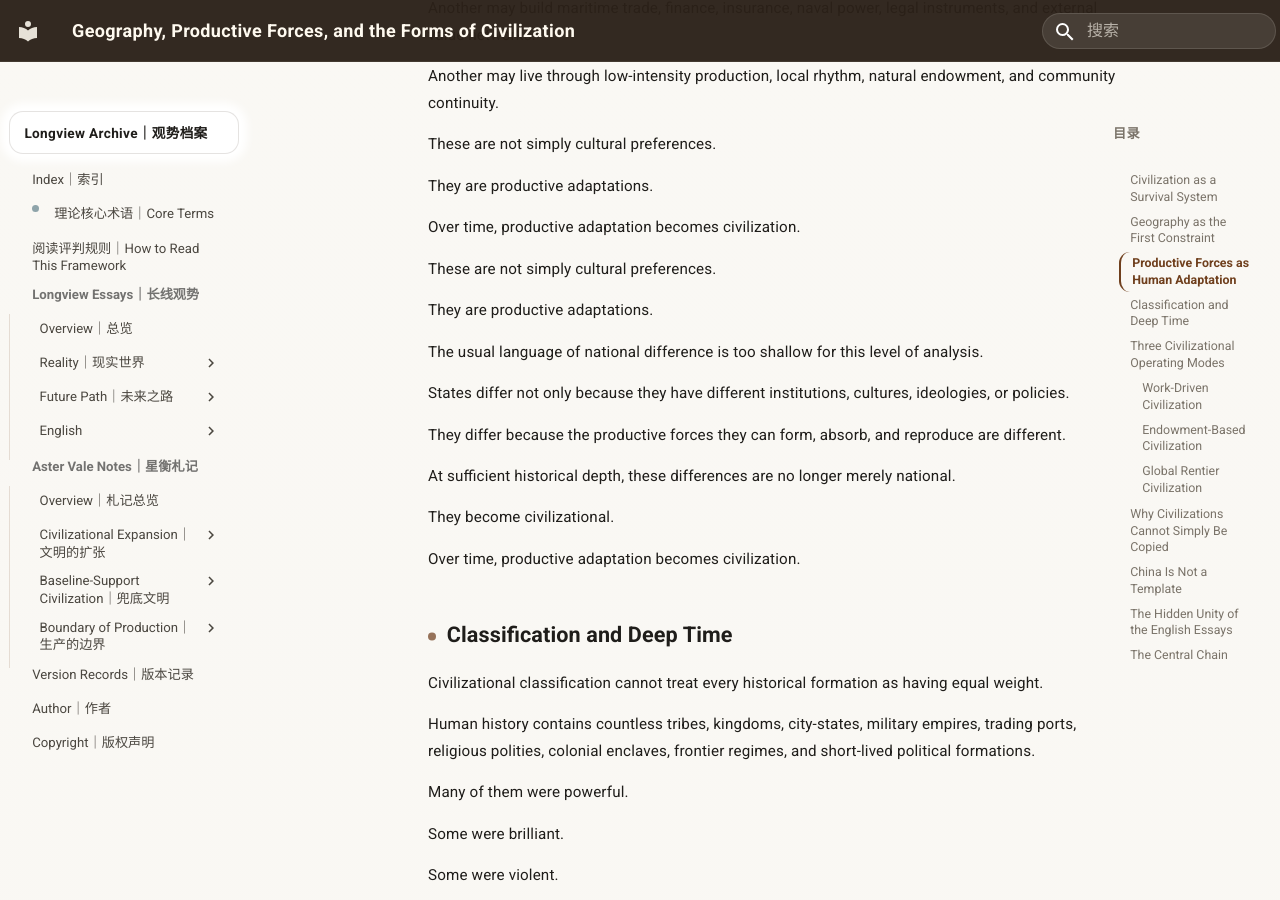
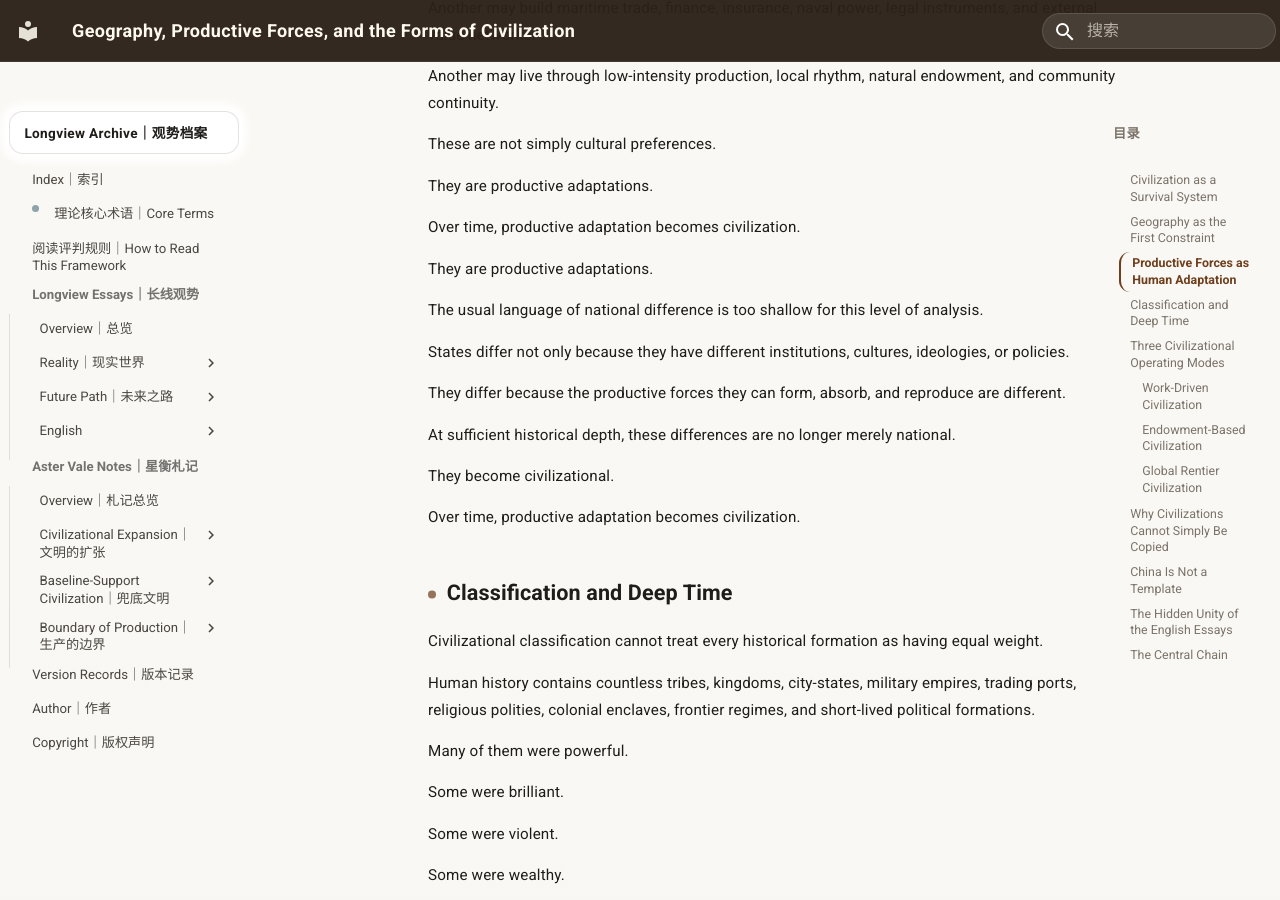
Before and after one commit to guanshi1688/longview-archive, an MkDocs documentation site: the page built from docs/essays/english/geography-productive-forces-and-civilization.md, in a window 1280 px wide and 900 px high, scrolled down 7213 px. Built offline with MkDocs 1.6.1 and Material for MkDocs 9.7.7, drawn with Linux system fonts in a browser that asks for light colours.

Commit message:
Update geography-productive-forces-and-civilization.md

```diff
--- a/docs/essays/english/geography-productive-forces-and-civilization.md
+++ b/docs/essays/english/geography-productive-forces-and-civilization.md
@@ -295,8 +295,6 @@ These are not simply cultural preferences.
 They are productive adaptations.
 
 Over time, productive adaptation becomes civilization.
-
-These are not simply cultural preferences.
 
 They are productive adaptations.
 
```
